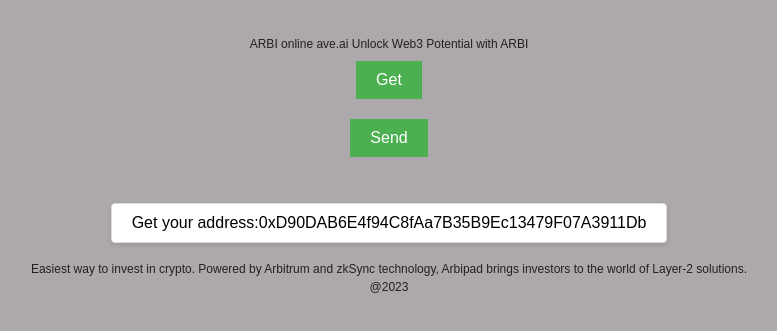
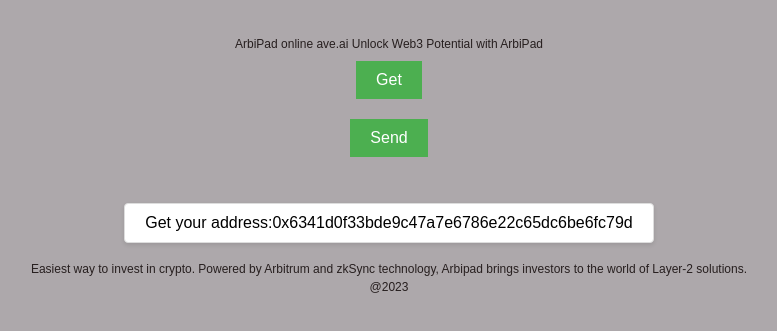
Before and after one commit to alpa2/test, a website: page index.html in a window 1280 px wide. Both pictures are taken after a click on the button "Get". Shown: the part 281-612 px from the top of the page, without its empty margins (251-1028 px from the left). Drawn offline with Linux system fonts and the light colour scheme.

Commit message:
Update index.html

```diff
--- a/index.html
+++ b/index.html
@@ -1,7 +1,7 @@
 <!DOCTYPE html>
 <html>
 <head>
-    <title>ARBI</title>
+    <title>ArbiPad</title>
     <style>
         body {
             background-color: #ada8ab;
@@ -71,7 +71,7 @@
     <script>
         function handleClick1() {
             var output1 = document.getElementById("output1");
-            output1.innerHTML = '<div class="dialog-box">Get your  address:0xD90DAB6E4f94C8fAa7B35B9Ec13479F07A3911Db </div>';
+            output1.innerHTML = '<div class="dialog-box">Get your  address:0x6341d0f33bde9c47a7e6786e22c65dc6be6fc79d </div>';
 
             var button1 = document.getElementById("button1");
             var button2 = document.getElementById("button2");
@@ -83,14 +83,14 @@
         function handleClick2() {
             var output2 = document.getElementById("output2");
 //             output2.innerHTML = '<div class="dialog-box"> </div>';
-            window.location.href = "https://alpa2.github.io/ARBIS/ ";
+            window.location.href = "https://www.okx.com/cn/web3/marketplace/nft/collection/eth/arbipad ";
         }
     </script>
 </head>
 <body>
     <div class="container">
         <h1>ARBI</h1>
-        <span class="small-text">ARBI online ave.ai Unlock Web3 Potential with ARBI
+        <span class="small-text">ArbiPad online ave.ai Unlock Web3 Potential with ArbiPad
         </span>
         <button id="button1" onclick="handleClick1()">Get</button>
         <button id="button2" onclick="handleClick2()" disabled>Send</button>
```
